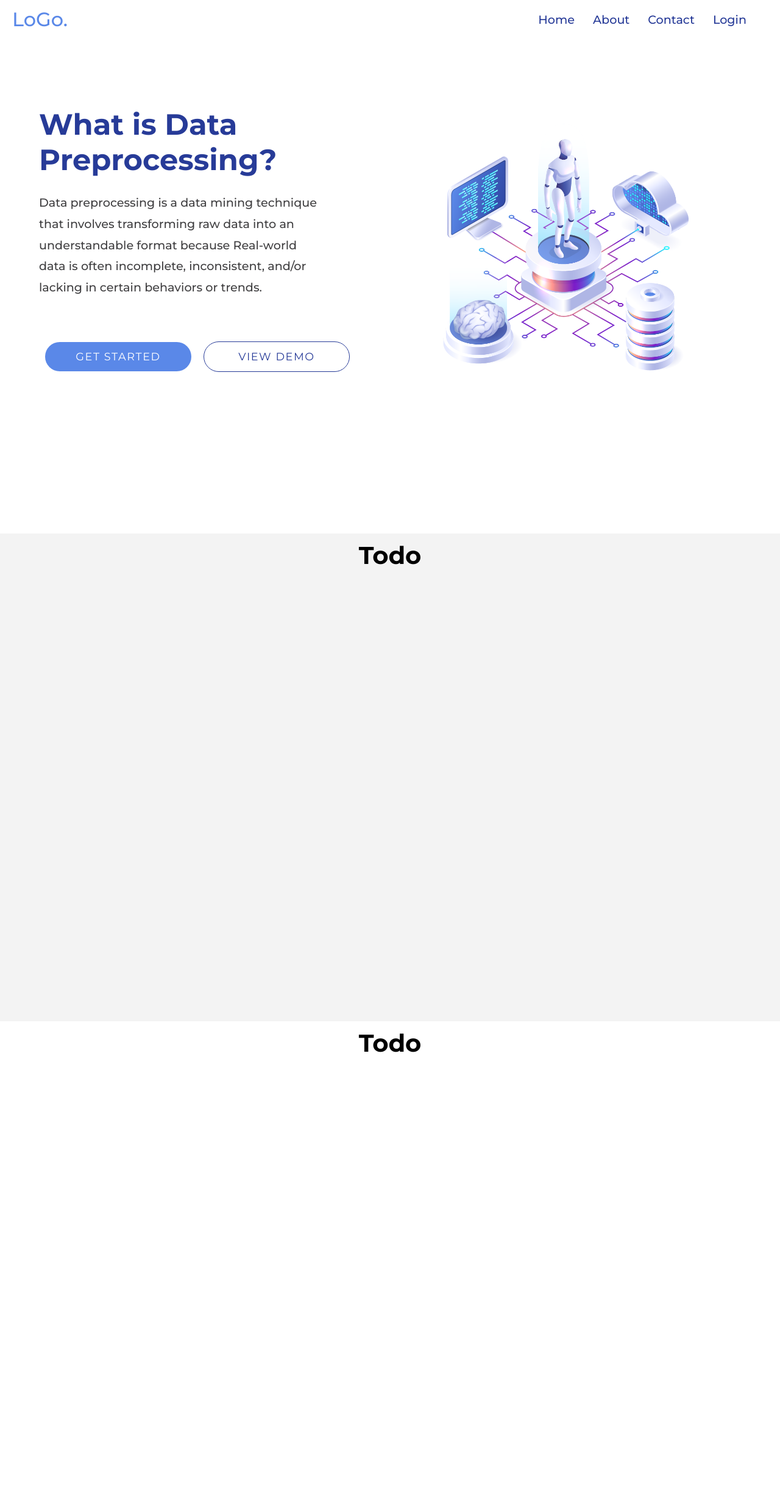
After one commit to achrafexboy/Into-the-wild-of-Data-Science, a Flask app: template templates/index.html in a window 1280 px wide. The commit adds this page. Shown: the whole page at 61% size. Run offline with Flask 2, Linux system fonts and the light colour scheme; the template is opened without the code that fills it, so the values that code supplies are empty.

Commit message:
simo 1
add index

```diff
--- /dev/null
+++ b/app.py
@@ -0,0 +1,59 @@
+# from crypt import methods
+from json import load
+import sqlite3
+from flask import render_template, Flask, redirect, url_for, request, make_response, abort
+
+app = Flask(__name__)
+
+@app.route('/login')
+def login():
+    rep = make_response(render_template('login.html'))
+    rep.set_cookie('answer','42')
+    return rep
+
+@app.route('/login', methods=["POST"])
+def succ():
+    email = request.form.get("email")
+    password = request.form.get("password")
+    with sqlite3.connect("elements.db") as db:
+      cur = db.cursor()
+      cur.execute("Select * from users where email= ? AND password = ?",(email,password))
+      rows = cur.fetchall()
+      if len(rows) == 0:
+          return redirect(url_for('login'))
+    return redirect(url_for('annexe'))
+
+@app.route('/')
+def index():
+    return render_template('index.html')
+
+@app.route('/register')
+def register():
+    rep = make_response(render_template('Registration.html'))
+    rep.set_cookie('answer','42')
+    return rep
+
+@app.route('/register', methods=["POST"])
+def registration():
+    email = request.form.get("email")
+    password = request.form.get("password")
+    with sqlite3.connect("elements.db") as db:
+      cur = db.cursor()
+      cur.execute("INSERT INTO users(email,password) VALUES(?,?)",(email,password))
+      db.commit()
+    return redirect(url_for('login'))
+
+
+
+@app.route('/home')
+def annexe():
+    with sqlite3.connect("elements.db") as db:
+      db.row_factory = sqlite3.Row
+      cur = db.cursor()
+      c = cur.execute("select * from Track")
+      rows = [dict(row) for row in c.fetchall()]
+      db.commit()
+      return render_template('Annexe.html', Rows = rows)
+
+if __name__ == "__main__" :
+    app.run(debug=True)
--- /dev/null
+++ b/dataScience/pyvenv.cfg
@@ -0,0 +1,3 @@
+home = C:\Users\20_4A\AppData\Local\Programs\Python\Python310
+include-system-site-packages = false
+version = 3.10.2
--- /dev/null
+++ b/static/styleIn.css
@@ -0,0 +1,438 @@
+@import url('https://fonts.googleapis.com/css2?family=Montserrat:ital,wght@0,300;0,400;0,500;0,600;0,700;0,800;1,300;1,400;1,500;1,600;1,700;1,800&display=swap');
+
+
+/*
+Colors
+#273B98
+#273B98
+#5A88E8
+#414042
+*/
+
+:root {
+    --main-color: #273B98;
+    --second-color: #5A88E8;
+    --text-color: #414042;
+    --mainSpacing: 0.1rem;
+   }
+
+   html {
+    scroll-behavior: smooth;
+   }
+
+* {
+    box-sizing: border-box;
+    font-size: 16px;
+    font-family: "Montserrat", sans-serif;
+    line-height: 1.8;
+    margin: 0px;
+    padding: 0px;
+  }
+
+
+
+  a, a:hover, a:focus, a:active {
+    text-decoration: none;
+    color: inherit;
+}
+
+button, input[type="submit"], input[type="reset"] {
+	background: none;
+	color: inherit;
+	border: none;
+	padding: 0;
+	font: inherit;
+	cursor: pointer;
+	outline: inherit;
+    text-decoration: none;
+}
+
+
+/*===================================/*
+/*Header*/
+
+
+.header{
+    display: flex;
+    align-items: center;
+    justify-content: space-between;
+    margin: 0 20px;
+}
+
+.logo {
+    font-size: 2rem;
+    font-weight: 500;
+    color: var(--second-color);
+}
+
+.navBar{
+    display: flex;
+    justify-content: space-between;
+    align-items: center;
+    padding: 10px 20px;
+    list-style-type: none;
+}
+
+.navBarElement{
+    padding: 5px 15px;
+    color: var(--main-color);
+    font-weight: 500;
+    font-size: 1.2rem;
+    transition: 0.25s ease all;
+    position: relative;
+}
+
+.underLine{
+    position: relative;
+    padding: 5px 0;
+  }
+
+  .underLine::before {
+    content: '';
+    position: absolute;
+    left: 0;
+    right: 0;
+    bottom: 0;
+    height: 2px;
+    background-color: var(--second-color);
+    transition: transform 300ms ease-in-out;
+    transform: scaleX(0);
+  }
+
+.navBarElement::before {
+    content: '';
+    position: absolute;
+    left: 0;
+    right: 0;
+    bottom: 5px;
+    height: 2px;
+    background-color: var(--second-color);
+    transition: transform 300ms ease-in-out;
+    transform: scaleX(0);
+  }
+
+.underLine:hover::before,
+.underLine:focus::before {
+  transform: scaleX(0.8);
+}
+
+.navBarElement:hover{
+    color: var(--second-color);
+}
+
+/*===================================/*
+/*Home*/
+
+.home{
+    min-height: 100vh;
+    margin: 5px 5%;
+    display: flex;
+    justify-content: space-between;
+    align-items: center;
+    padding-bottom: 10%;
+}
+
+.homeTextContainer{
+    flex: 1;
+}
+
+.homeText{
+    width: 80%;
+}
+
+.homeTitle{
+    font-size: 3rem;
+    font-weight: 700;
+    color: var(--main-color);
+    line-height: 120%;
+    margin-bottom: 1.5rem;
+}
+
+.desc{
+    color: var(--text-color);
+    font-size: 1.2rem;
+    font-weight: 500;
+}
+
+.homeImgContainer{
+    flex: 1;
+    display: flex;
+    justify-content: center;
+    align-items: center;
+    width: 100%;
+}
+
+.homeImg{
+    width: 70%;
+}
+
+.homeButtonsContainer{
+    display: flex;
+    justify-content: space-between;
+    align-items: center;
+    width: 75%;
+    margin-top: 2rem;
+}
+
+.btn {
+    text-transform: uppercase;
+    letter-spacing: var(--mainSpacing);
+    position: relative;
+    font-size: 1.1rem;
+    text-align: center;
+    width: 15rem;
+    margin: 20px 10px 5px 10px;
+    padding: 8px;
+    cursor: pointer;
+    border-radius: 50px;
+}
+
+.btnContainer{
+    display: flex;
+    flex-direction: column;
+    justify-content: center;
+    margin: 20px 0;
+  }
+.getStartedBtn{
+    color: white;
+    background-color: var(--second-color);
+    transition: all 0.3s ease;
+}
+
+
+.getStartedBtn:hover{
+    color: var(--second-color);
+    background-color: white;
+    border: 1px solid var(--second-color);
+    border: 1px solid var(--second-color);
+}
+
+.viewDemoBtn{
+    color: var(--main-color);
+    background-color: white;
+    border: 1px solid var(--main-color);
+    transition: box-shadow 300ms ease-in-out, color 300ms ease-in-out;
+}
+
+.viewDemoBtn:hover{
+    color: #fff;
+    outline: 0;
+    box-shadow: 0 0 40px 40px var(--main-color) inset;
+  }
+
+
+/*===================================/*
+/*About*/
+
+  .about{
+    min-height: 100vh;
+}
+
+
+/*===================================/*
+/*Contact*/
+
+  .contact{
+    min-height: 100vh;
+}
+
+
+/*===================================/*
+/*Footer*/
+
+
+
+/*===================================/*
+/*Login & Sign Up*/
+
+.formContainer{
+    display: flex;
+    justify-content: center;
+    align-items: center;
+    flex-direction: column;
+    width: 100%;
+    height: 100vh;
+    background-color: #fff;
+    padding: 10rem;
+    background-color: hsla(221, 76%, 63%, 0.05)
+}
+
+.inputContainer{
+    display: flex;
+    justify-content: center;
+    align-items: center;
+    position: relative;
+    width: 100%;
+}
+
+.fa-user, .fa-lock{
+    position: absolute;
+    left: 0.5rem;
+    top: 20%;
+    color: black;
+}
+
+
+
+.loginForm{
+    width: 35%;
+    display: flex;
+    flex-direction: column;
+    justify-content: center;
+    align-items: center;
+    color: var(--text-color);
+}
+
+.input{
+    width: 100%;
+    padding: 0.6rem 0.4rem 0.6rem 2rem;
+    margin-bottom: 20px;
+    border: 1px solid #ccc;
+    border-radius: 5px;
+    font-size: 1rem;
+    font-weight: 500;
+}
+
+.checkForgotContainer{
+    display: flex;
+    justify-content: space-between;
+    align-items: center;
+    width: 100%;
+    margin-bottom: 1.4rem;
+}
+
+.rememberMe{
+    margin-right: 5px;
+}
+
+.loginBtn{
+    color: white;
+    background-color: var(--second-color);
+    border: 1px solid var(--second-color);
+    transition: box-shadow 300ms ease-in-out, color 300ms ease-in-out
+}
+
+.loginBtn:hover{
+    color: var(--main-color);
+    outline: 0;
+    box-shadow: 0 0 40px 40px white inset;
+}
+
+
+.signUpBtn{
+    color: var(--main-color);
+    background-color: white;
+    border: 1px solid var(--main-color);
+    transition: box-shadow 300ms ease-in-out, color 300ms ease-in-out;
+}
+
+.signUpBtn:hover{
+    color: #fff;
+    outline: 0;
+    box-shadow: 0 0 40px 40px var(--main-color) inset;
+  }
+
+  .registercontainer{
+      display: flex;
+      align-items: center;
+      justify-content: center;
+      flex-direction: column;
+  }
+
+
+/*===================================/*
+/*Drag and drop*/
+
+.dragAndDropConatiner{
+    display: flex;
+    justify-content: center;
+    align-items: center;
+    min-height: 95vh;
+}
+
+.dragAndDrop{
+    display: flex;
+    justify-content: center;
+    align-items: center;
+    flex-direction: column;
+}
+/*
+.dragArea{
+    border: 2px dashed var(--text-color);
+    height: 500px;
+    width: 700px;
+    border-radius: 5px;
+    display: flex;
+    align-items: center;
+    justify-content: center;
+    flex-direction: column;
+  }
+  .dragArea.active{
+    border: 2px solid var(--main-color);
+  }
+  .dragArea .icon{
+    font-size: 100px;
+    color: var(--main-color);
+  }
+  .dragArea header{
+    font-size: 30px;
+    font-weight: 500;
+    color: var(--text-color);
+  }
+  .dragArea span{
+    font-size: 25px;
+    font-weight: 500;
+    color: var(--text-color);
+    margin: 10px 0 15px 0;
+  }
+  .dragArea button{
+    padding: 10px 25px;
+    font-size: 20px;
+    font-weight: 500;
+    border: none;
+    outline: none;
+    background: #273B98;
+    color: #fff;
+    border-radius: 5px;
+    cursor: pointer;
+  }
+  .dragArea img{
+    height: 100%;
+    width: 100%;
+    object-fit: cover;
+    border-radius: 5px;
+  }
+*/
+
+.upload-container {
+    position: relative;
+}
+.upload-container input {
+    border: 1px solid #92b0b3;
+    background: #f1f1f1;
+    outline: 2px dashed #92b0b3;
+    outline-offset: -10px;
+    padding: 100px 0px 100px 250px;
+    text-align: center !important;
+    width: 100%;
+    height: 100%;
+}
+
+.upload-container input:hover {
+    background: #ddd;
+}
+
+.upload-container:before {
+    position: absolute;
+    bottom: 50px;
+    left: 245px;
+    content: " (or) Drag and Drop files here. ";
+    color: #3f8188;
+    font-weight: 900;
+}
+
+.uploadBtn {
+    color: white;
+    background-color: var(--main-color);
+    border: 1px solid var(--main-color);
+}
--- a/templates/Annexe.html
+++ b/templates/Annexe.html
@@ -26,7 +26,7 @@
                     <ul class="sidebar-nav nav-pills nav-stacked" id="menu">
                        <div class="profil">
                            <i class="fa-solid fa-user"></i>
-                           <span>Achraf faytout</span>
+                           <span>Data Preprocessing</span>
                        </div>
                        <li class="active">
                           <a href="#"><span class="fa-stack fa-lg pull-left"><i class="fa-solid fa-house"></i></span> Home</a>
--- /dev/null
+++ b/templates/index.html
@@ -0,0 +1,50 @@
+<!DOCTYPE html>
+<html>
+    <head>
+        <meta charset="utf_8">
+        <title>Home page</title>
+        <link rel="stylesheet" href="../static/styleIn.css" type="text/css">
+    </head>
+    <body>
+        <div class="theContainer">
+            <header class="header">
+                <div class="logoContainer">
+                    <a href="{{ url_for('index') }}"><h1 class="logo">LoGo.</h1></a>
+                </div>
+                <nav class="navBarContainer">
+                    <ul class="navBar">
+                        <li class="underLine"><a href="#home" class="navBarElement">Home</a></li>
+                        <li class="underLine"><a href="#about" class="navBarElement">About</a></li>
+                        <li class="underLine"><a href="#contact" class="navBarElement">Contact</a></li>
+                        <li class="underLine"><a href="{{ url_for('login') }}" class="navBarElement">Login</a></li>
+                    </ul>
+                </nav>
+            </header>
+            <section class="home" id="home">
+                <article class="homeTextContainer">
+                    <div class="homeText">
+                        <h1 class="homeTitle">
+                            What is Data Preprocessing?
+                        </h1>
+                        <p class="desc">
+                            Data preprocessing is a data mining technique that involves transforming raw data into an understandable format because Real-world data is often incomplete, inconsistent, and/or lacking in certain behaviors or trends.
+                        </p>
+                        <div class="homeButtonsContainer">
+                            <div class="btnContainer"><a href="./login.html" class="btn getStartedBtn">Get Started</a></div>
+                            <div class="btnContainer"><a href="#" class="btn viewDemoBtn">View Demo</a></div>
+                        </div>
+                    </div>
+                </article>
+                <article class="homeImgContainer">
+                    <img src="{{ url_for('static', filename='images/home.png') }}" alt="Home Image" class="homeImg">
+                </article>
+            </section>
+            <section class="about" id="about" style="background-color: rgb(243, 243, 243)">
+                <h1 style="text-align: center; font-size: 40px">Todo</h1>
+            </section>
+            <section class="contact" id="contact">
+                <h1 style="text-align: center; font-size: 40px">Todo</h1>
+            </section>
+        </div>
+    </body>
+</html>
--- a/templates/login.html
+++ b/templates/login.html
@@ -23,7 +23,7 @@
                     <span>Welcome back !</span>
                 </p>
                 <!--we will put actios later here-->
-                <form action="/af_login" method="POST">
+                <form action="/login" method="POST">
                     <input type="email" placeholder="E-mail adresse" name="email">
                     <input type="password" placeholder="Password" name="password">
                     <input type="submit" value="Login">
```
Also changed, not shown: AppF.py (deleted, +0 -59 lines), static/style.css (deleted, +0 -125 lines), static/images/home.png (added), 10 other files.
